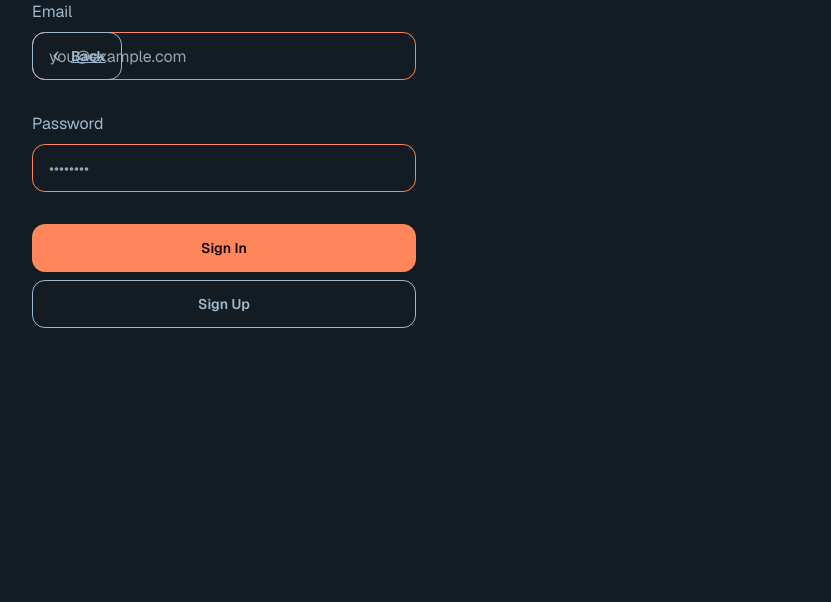
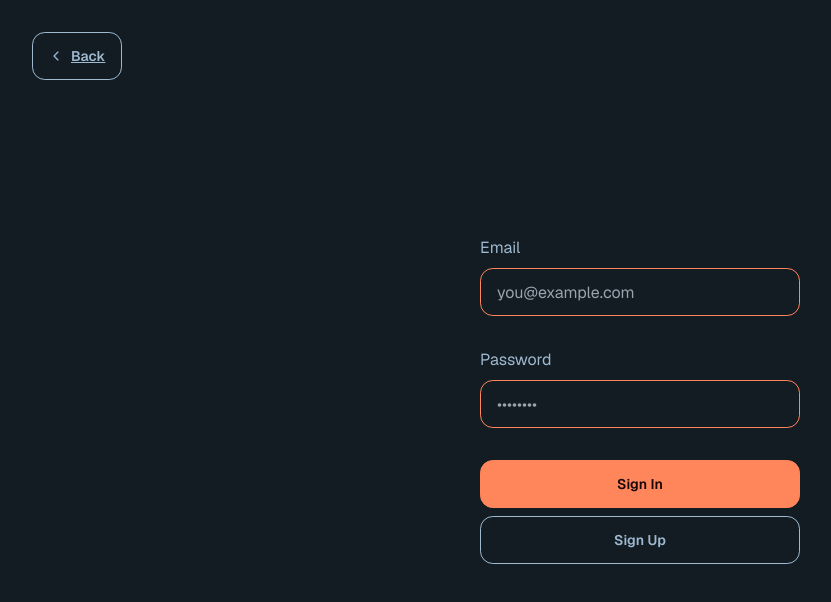
Before and after one commit to jakob-rzeppa/flashcards-app, a Next.js app: page /login in a window 1280 px wide. Shown: the top 602 px of the page, without its empty margins (0-831 px from the left). Built offline with nearby package versions, Linux system fonts and the light colour scheme.

Commit message:
login fixed

```diff
--- a/app/library/page.tsx
+++ b/app/library/page.tsx
@@ -1,6 +1,7 @@
 "use client";
 
 import React, { useState } from "react";
+import { redirect } from "next/navigation";
 
 import Course from "./course";
 import { createClient } from "@/utils/supabase/client";
@@ -22,7 +23,11 @@ function LibraryPage() {
   const getCourses = async () => {
     const user = await supabase.auth.getUser();
 
-    const userId = user.data.user!.id;
+    if (!user.data.user) {
+      redirect("/login");
+    }
+
+    const userId = user.data.user.id;
 
     const { data, error } = await supabase
       .from("courses")
--- a/app/login/page.tsx
+++ b/app/login/page.tsx
@@ -53,12 +53,12 @@ export default function Login({
   };
 
   return (
-    <div className="flex-1 flex flex-col w-full px-8 sm:max-w-md justify-center gap-2">
+    <div className="w-full h-screen relative">
       <Link href="/" className="absolute left-8 top-8 btn btn-link btn-outline">
         <IoIosArrowBack />
         Back
       </Link>
-
+      <div className="w-1/4 absolute top-1/2 left-1/2 -translate-x-1/2 -translate-y-1/2">
         <form className="animate-in flex-1 flex flex-col w-full justify-center gap-2 text-foreground">
           <label className="text-md" htmlFor="email">
             Email
@@ -100,5 +100,6 @@ export default function Login({
           )}
         </form>
       </div>
+    </div>
   );
 }
```
Lines whose indentation alone changed are shown as unchanged.
